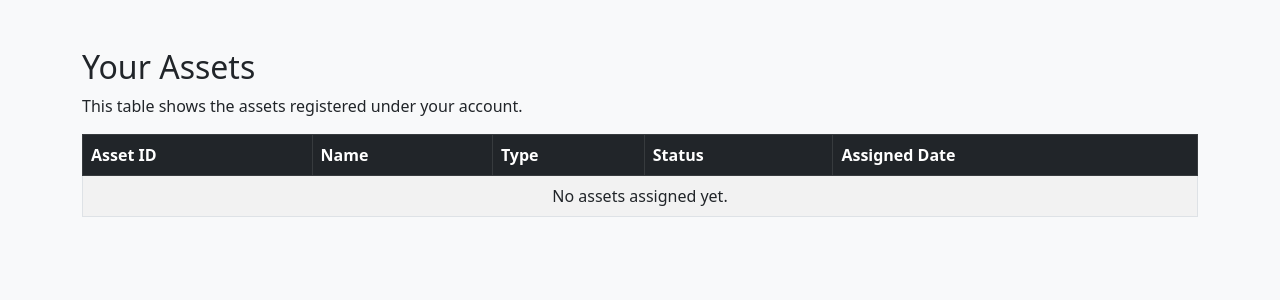
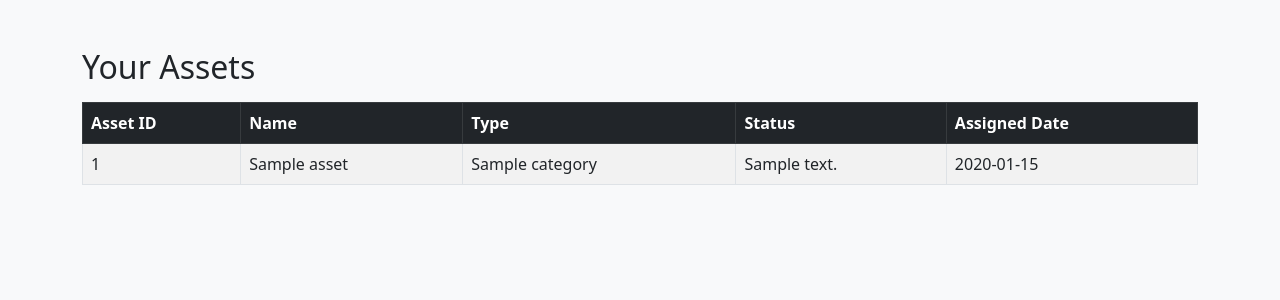
Before and after one commit to ChazzCodes/UniDevopsTask, a Flask app: page /assets in a window 1280 px wide. Shown: the part 56-356 px from the top of the page. Run offline with Flask 3, Linux system fonts and the light colour scheme; a user stored in the database is signed in; tables that the repository leaves empty hold one stand-in row (values such as "Sample post").

Commit message:
Show correct assets for user/admin in assets screen

```diff
--- a/api/app.py
+++ b/api/app.py
@@ -110,7 +110,8 @@ def dashboard():
 @app.route('/assets')
 @login_required
 def assets():
-    return render_template('assets.html')
+    assets = Asset.query.filter_by(user_id=current_user.id).all()
+    return render_template('assets.html', assets=assets)
 
 @app.route('/assets/new', methods=['GET', 'POST'])
 @login_required
@@ -138,6 +139,16 @@ def users():
     users = User.query.all()
     return render_template('users.html', users=users)
 
+@app.route('/admin/user/<int:user_id>/assets')
+@login_required
+def admin_view_user_assets(user_id):
+    if current_user.role != 'admin':
+        flash('Access denied.')
+        return redirect(url_for('dashboard'))
+    user = User.query.get_or_404(user_id)
+    assets = Asset.query.filter_by(user_id=user.id).all()
+    return render_template('assets.html', assets=assets, user=user)
+
 @app.route('/logout')
 @login_required
 def logout():
--- a/api/templates/assets.html
+++ b/api/templates/assets.html
@@ -17,8 +17,11 @@
 
     <!-- Asset Section -->
     <div class="container mt-5">
-        <h2>Your Assets</h2>
-        <p>This table shows the assets registered under your account.</p>
+        {% if user %}
+    <h2>{{ user.first_name }} {{ user.last_name }}'s Assets</h2>
+{% else %}
+    <h2>Your Assets</h2>
+{% endif %}
 
         <!-- Asset Table -->
         <table class="table table-bordered table-striped mt-3">
```
